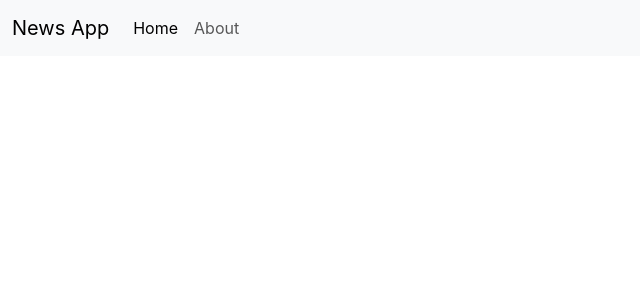
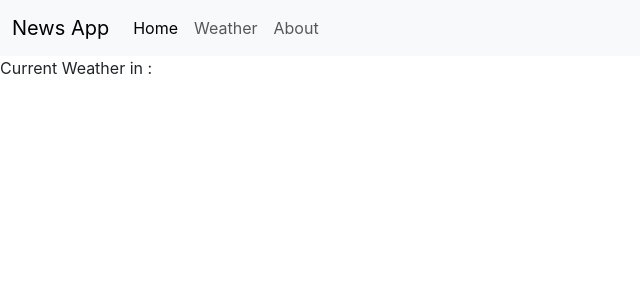
Before and after one commit to praveenadrosonic/newsApp, a React (Create React App) app: page /weather in a window 1280 px wide. Before the commit this address had no page. Shown: the top 300 px of the page, without its empty margins (0-640 px from the left). Built offline with nearby package versions, Linux system fonts and the light colour scheme; no server answers.

Commit message:
added geolocation api to fetch lati and longi

```diff
--- a/src/App.tsx
+++ b/src/App.tsx
@@ -3,6 +3,7 @@ import NavBar from './components/NavBar.tsx'
 import { BrowserRouter as Router, Route,Routes} from 'react-router-dom';
 import AboutUs from './components/AboutUs.tsx';
 import NewsComponent from './components/NewsComponent.tsx';
+import Weather from './components/Weather.tsx';
 export default class App extends Component {
   render() {
     return (
@@ -11,6 +12,7 @@ export default class App extends Component {
         <Router>
           <Routes>
             <Route  path='/' element={<NewsComponent />}></Route>
+            <Route  path='/weather' element={<Weather/>}></Route>
             <Route  path='/aboutus' element={<AboutUs/>}></Route>
           </Routes>
         </Router>
--- a/src/components/NavBar.tsx
+++ b/src/components/NavBar.tsx
@@ -16,6 +16,9 @@ export default class NavBar extends Component {
                     <a className="nav-link active" aria-current="page" href="/">Home</a>
                     </li>
                     <li className="nav-item">
+                    <a className="nav-link" href="weather">Weather</a>
+                    </li>
+                    <li className="nav-item">
                     <a className="nav-link" href="aboutus">About</a>
                     </li>
                 </ul>
--- /dev/null
+++ b/src/components/Weather.tsx
@@ -0,0 +1,29 @@
+import React, { Component } from 'react'
+interface state {
+    city: string
+}
+export default class Weather extends Component<{},state> {
+    constructor(props:{}){
+        super(props);
+        this.state = {
+           city:''
+        }
+    };
+  async componentDidMount() {
+    fetch('https://api.ipgeolocation.io/ipgeo?ip=49.248.148.202&apiKey=c983d8192e7849918a87d8b45c8dc149').then(
+       async (response)=>{
+            const json = await response.json();
+            this.setState(
+                {city:json.city}
+            )
+        }
+    )
+  }
+  render() {
+    return (
+      <div >
+        Current Weather in : {this.state.city}
+      </div>
+    )
+  }
+}
```
